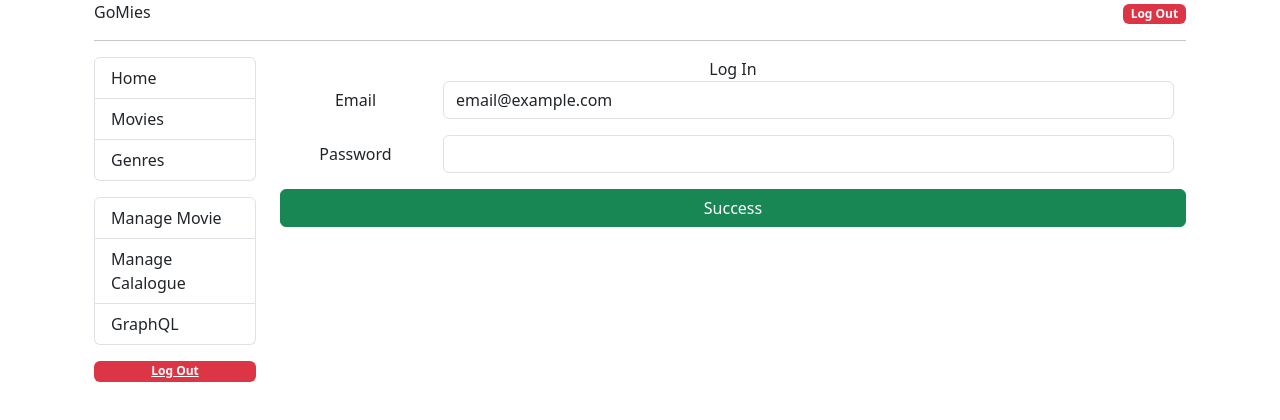
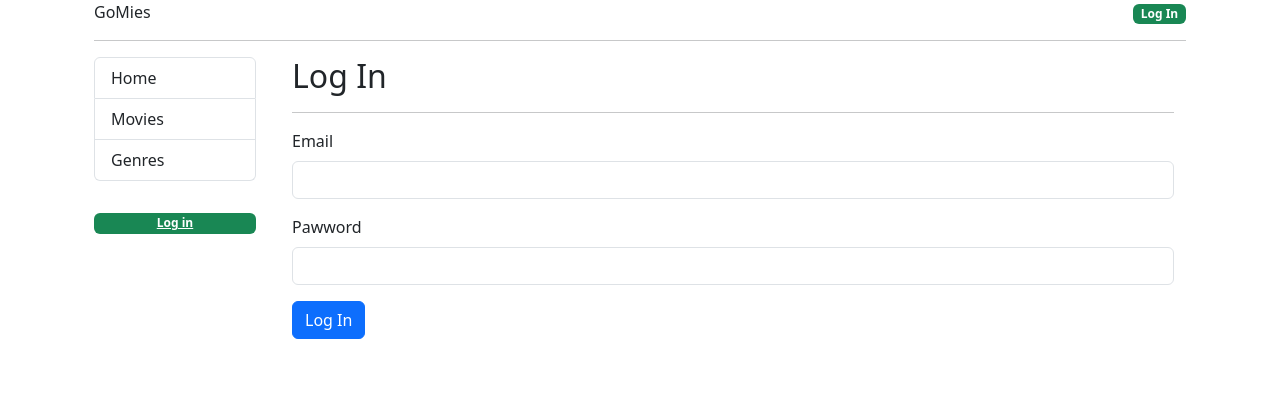
Before and after one commit to psinthorn/go-react, a React (Create React App) app in the folder front-end/: page /login in a window 1280 px wide. Shown: the top 420 px of the page. Built offline with nearby package versions, Linux system fonts and the light colour scheme.

Commit message:
implement login form and function

```diff
--- a/front-end/src/App.js
+++ b/front-end/src/App.js
@@ -4,7 +4,8 @@ import { Outlet } from 'react-router-dom';
 
 
 function App(){
-  const [logIn, setLogin] = useState(true);
+  const [jwtToken, SetJwtToken] = useState('');
+  const [logIn, setLogin] = useState(false);
   return (
     <>
       <div className='container'>
@@ -27,7 +28,10 @@ function App(){
             <SideMenu />
           </div>
           <div className='col-md-10'>
-            <Outlet />
+            <Outlet context={{
+               jwtToken, SetJwtToken
+            }}
+            />
           </div>
         </div>
       </div>
--- a/front-end/src/components/Login.js
+++ b/front-end/src/components/Login.js
@@ -1,7 +1,18 @@
-import React from 'react'
+import React, {useState, useEffect, useContext} from 'react'
 import LoginForm from './LoginForm'
+import { useOutletContext } from 'react-router-dom';
 
 const Login = () => {
+  const [email, setEmail] = useState("");
+  const [password, setPassword] = useState("");
+
+  const { setJwtToken } = useOutletContext();
+
+  const handleSubmit = (event) => {
+      event.preventDefault();
+      return '';
+  };
+
   return (
     <div className='container'>
       <LoginForm/>
--- a/front-end/src/components/LoginForm.js
+++ b/front-end/src/components/LoginForm.js
@@ -1,4 +1,5 @@
 import React, { useState } from 'react'
+import Input from './form/Input';
 
 const LoginForm = () => {
   // useState
@@ -6,26 +7,48 @@ const LoginForm = () => {
   // props
   // handleSubmit function
 
-  const [login, setLogin] = useState([]);
+  const [email, setEmail] = useState("");
   const [password, setPassword] = useState([]);
 
+  const handleSubmit = () => {
+    return true
+  }
+
   return (
-    <div className='text-center'>Log In
-      <div class="mb-3 row">
-        <label for="staticEmail" class="col-sm-2 col-form-label">Email</label>
-          <div class="col-sm-10">
-            <input type="email" class="form-control" id="staticEmail" value="email@example.com" />
-          </div>
+    <div className=''>
+      <h2>Log In</h2>
+    <hr/>
+      <div class="mb-3">
+        {/* <label for="staticEmail" class="col-sm-2 col-form-label">Email</label> */}
+            <form onSubmit={handleSubmit}>
+              <Input
+                key={1}
+                type="email"
+                id="staticEmail"
+                title="Email"
+                name="email-address"
+                className="form-control"
+                onChange={(event) => setEmail(event.target.value)}
+                autoComplete="Login email"
+              />
+            </form>
       </div>
-      <div class="mb-3 row">
-        <label for="inputPassword" class="col-sm-2 col-form-label">Password</label>
-          <div class="col-sm-10">
-            <input type="password" class="form-control" id="inputPassword" />
-          </div>
+      <div class="mb-3">
+        {/* <label for="inputPassword" class="col-sm-2 col-form-label">Password</label> */}
+            <Input
+              key={1}
+              type="password"
+              id="staticPassword"
+              title="Pawword"
+              name="password"
+              className="form-control"
+              onChange={(event) => setPassword(event.target.value)}
+              autoComplete="Your Password"
+            />
       </div>
-      <div class="mb-3 row">
-        {/* <div type="button" className='btn btn-success'>Log In</div> */}
-        <button type="button" class="btn btn-success">Success</button>
+      <div class="mb-3">
+        <div type="button" className='btn btn-primary'>Log In</div>
+        {/* <button type="button" class="btn btn-success">Login</button> */}
       </div>
     </div>
   )
--- a/front-end/src/components/SideMenu.js
+++ b/front-end/src/components/SideMenu.js
@@ -69,7 +69,7 @@ const loginLogout = [
 ]
 
 const SideMenu = () => {
-    const [jwtToken, SetJwtToken] = useState("aaa");
+    const [jwtToken, SetJwtToken] = useState("");
 
     return (
        <>
@@ -96,11 +96,13 @@ const SideMenu = () => {
             <Link to="/login" className="badge badge-success bg-success">Log in</Link>
             :
             <a href="#!" className="badge badge-danger bg-danger">Log Out</a>
+
                 // loginLogout.map((menu) => {
                 //    return (
                 //    <SideMenuItem link={menu.link} key={menu.title} title={menu.title} />
                 //    )
                 // })
+
             }
         </div>
        </>
--- a/front-end/src/components/Input.js
+++ b/front-end/src/components/form/Input.js
@@ -1,18 +1,22 @@
 import { forwardRef } from "react";
 
-const Input = forwardRef(({title, type, id, name, className, autoComplete, onChange}, ref) => {
+const Input = forwardRef(({title, type, id, name, className, autoComplete, onChange, errorDiv, errorMsg}, ref) => {
     return (
       <div className='mb-3'>
           <label className='form-label' htmlFor={name}>{title}</label>
           <input
+              key={id}
+              title={title}
               type={type}
               id={name}
               ref={ref}
+              name={name}
               className={className}
               autoComplete={autoComplete}
               onChange={onChange}
           >
           </input>
+          <div className={errorDiv}>{errorMsg}</div>
       </div>
     )
   })
```
Also changed, not shown: front-end/src/components/utilities/LoginLogout.js (added, +9 -0 lines).
